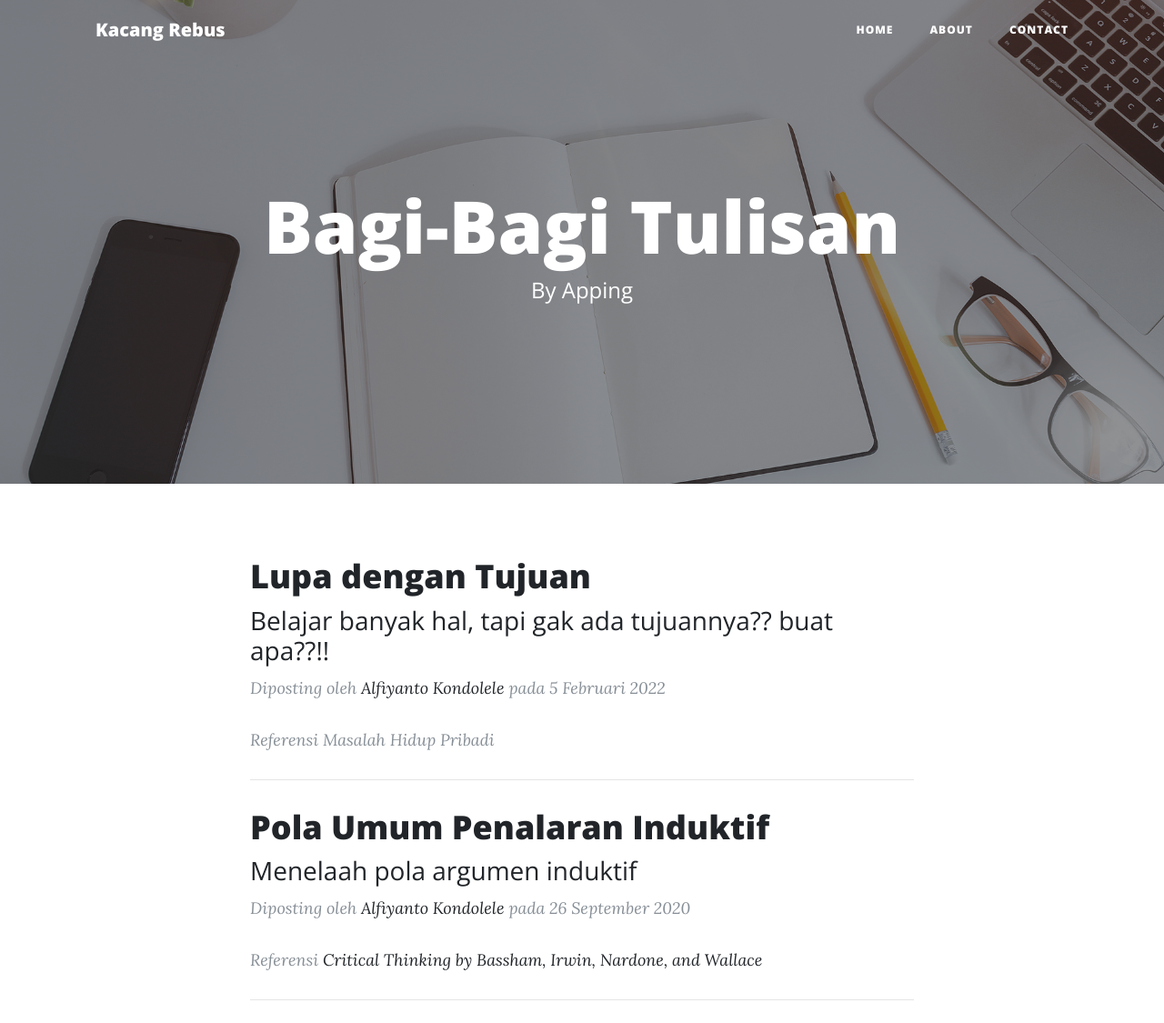
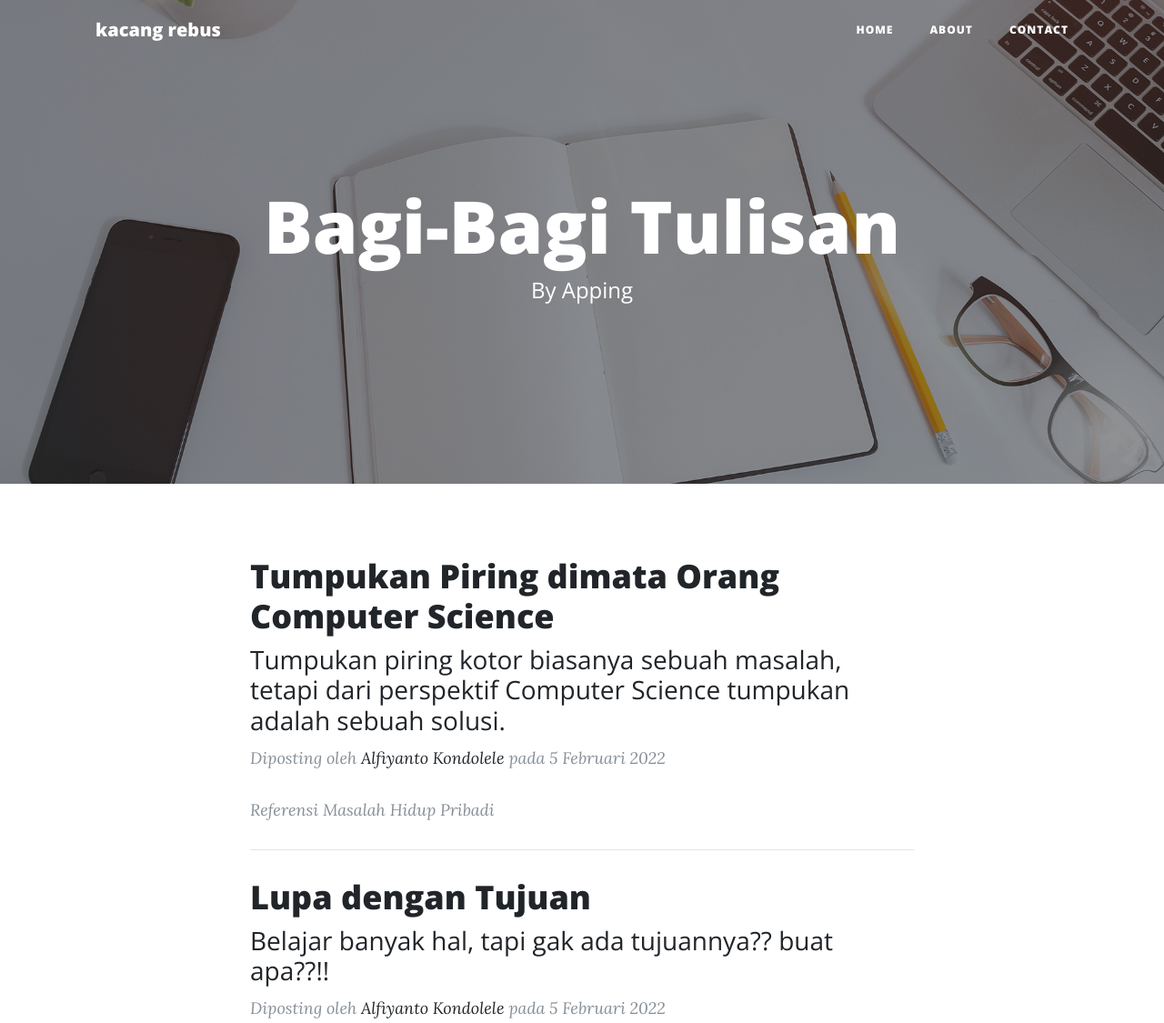
Before and after one commit to haloapping/kacangrebus, a website: page index.html in a window 1280 px wide. Shown: the top 1125 px of the page at 91% size. Drawn offline with nearby package versions, Linux system fonts and the light colour scheme.

Commit message:
Edit some content

```diff
--- a/index.html
+++ b/index.html
@@ -10,7 +10,7 @@
   <!-- Favicon -->
   <link rel="icon" href="https://img.icons8.com/emoji/48/000000/peanuts-emoji.png" type="image/gif" sizes="16x16">
 
-  <title>Kacang Rebus</title>
+  <title>kacang rebus</title>
 
   <!-- Bootstrap core CSS -->
   <link href="vendor/bootstrap/css/bootstrap.min.css" rel="stylesheet">
@@ -31,7 +31,7 @@
   <!-- Navigation -->
   <nav class="navbar navbar-expand-lg navbar-light fixed-top" id="mainNav">
     <div class="container">
-      <a class="navbar-brand" href="index.html">Kacang Rebus</a>
+      <a class="navbar-brand" href="index.html">kacang rebus</a>
 
       <button class="navbar-toggler navbar-toggler-right" type="button" data-toggle="collapse"
         data-target="#navbarResponsive" aria-controls="navbarResponsive" aria-expanded="false"
@@ -77,6 +77,27 @@
   <div class="container">
     <div class="row">
       <div class="col-lg-8 col-md-10 mx-auto">
+        <div class="post-preview">
+          <a href="posts/tumpukan-piring-dimata-orang-computer-science.html">
+            <h2 class="post-title">
+              Tumpukan Piring dimata Orang Computer Science
+            </h2>
+
+            <h3 class="post-subtitle">
+              Tumpukan piring kotor biasanya sebuah masalah, tetapi dari perspektif Computer Science tumpukan adalah sebuah solusi.
+            </h3>
+          </a>
+
+          <p class="post-meta">Diposting oleh
+            <a href="http://haloapping.github.io/" target="_blank">Alfiyanto Kondolele</a> pada 5 Februari 2022
+          </p>
+
+          <p class="post-meta">Referensi
+            Masalah Hidup Pribadi
+          </p>
+          <hr>
+        </div>
+
         <div class="post-preview">
           <a href="posts/lupa-dengan-tujuan.html">
             <h2 class="post-title">
```
Also changed, not shown: about.html (+2 -2 lines), contact.html (+2 -2 lines), posts/common-patterns-of-inductive-reasoning.html (+2 -2 lines), posts/emotive-language-&-euphemisms.html (+2 -2 lines), posts/lupa-dengan-tujuan.html (+2 -2 lines), img/tumpukan-piring-dimata-orang-computer-science/ambil-piring.png (added), img/tumpukan-piring-dimata-orang-computer-science/pop-and-push.png (added), img/tumpukan-piring-dimata-orang-computer-science/tumpukan-piring-kotor.jpg (added), 1 other file.
